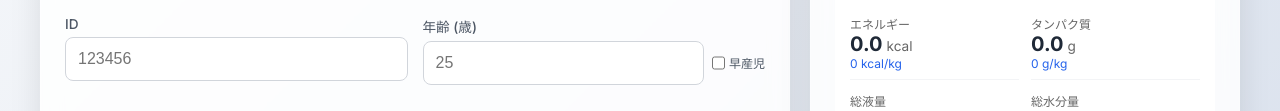
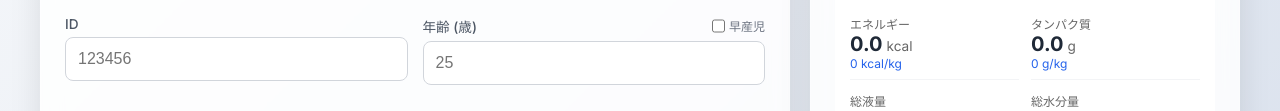
Before and after one commit to junf15june84-afk/nutrition-calculator, a plain HTML site: page index.html in a window 1280 px wide. Shown: the part 184-295 px from the top of the page. Drawn offline with Linux system fonts and the light colour scheme.

Commit message:
Standardize age input layout to fix cross-browser alignment

```diff
--- a/index.html
+++ b/index.html
@@ -47,13 +47,13 @@
                             <input type="text" id="pt-id" placeholder="123456">
                         </div>
                         <div class="input-group">
-                            <label for="pt-age">年齢 (歳)</label>
-                            <div style="display: flex; align-items: center; gap: 8px;">
-                                <input type="number" id="pt-age" placeholder="25" style="width: 100%;">
-                                <label style="display: flex; align-items: center; gap: 4px; font-size: 0.75rem; white-space: nowrap; margin-bottom: 0; cursor: pointer;">
+                            <div style="display: flex; justify-content: space-between; align-items: center; margin-bottom: 5px;">
+                                <label for="pt-age" style="margin-bottom: 0;">年齢 (歳)</label>
+                                <label style="display: flex; align-items: center; gap: 4px; font-size: 0.75rem; white-space: nowrap; margin-bottom: 0; cursor: pointer; color: #6b7280;">
                                     <input type="checkbox" id="is-preterm" style="width: auto; margin: 0;"> 早産児
                                 </label>
                             </div>
+                            <input type="number" id="pt-age" placeholder="25">
                         </div>
                         <div class="input-group">
                             <label for="pt-gender">性別</label>
```
